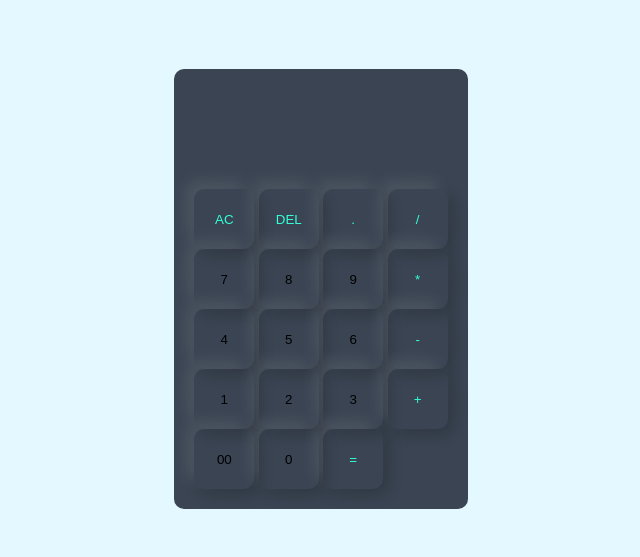
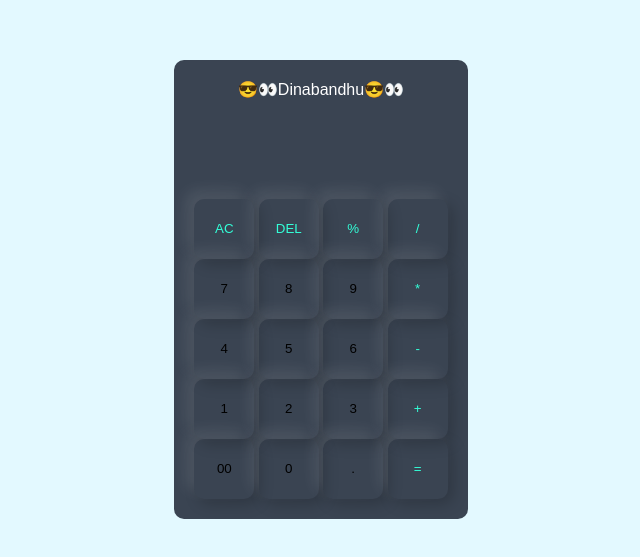
Before and after one commit to Dinabandhu97/Calculator-create-by-the-HTML-CSS-JAVA-SCRIPT, a plain HTML site: page index.html in a window 1280 px wide. Shown: the part 111-668 px from the top of the page, without its empty margins (319-959 px from the left). Drawn offline with Linux system fonts and the light colour scheme.

Commit message:
Add files via upload

```diff
--- a/index.html
+++ b/index.html
@@ -3,22 +3,24 @@
 <head>
     <meta charset="UTF-8">
     <meta name="viewport" content="width=device-width, initial-scale=1.0">
-    <title>Calculato using HTML CSS JAVA SCRIPT</title>
+    <title>Calculator using HTML CSS JAVA SCRIPT</title>
     <link rel="stylesheet" href="style.css">
 </head>
 <body>
     <div class="container">
     <div class="calculator">
         <form>
+            <p>😎👀Dinabandhu😎👀</p>
             <div class="display">
+
                 <input type="text" name="display">
             </div>
             <div>
                 <input type="button" value="AC" onclick="display.value =''" class="operator">
                 <input type="button" value="DEL"
                 onclick="display.value = display.value.toString().slice(0,-1)" class="operator">
-                <input type="button" value="."
-                onclick="display.value +='.'" class="operator">
+                <input type="button" value="%"
+                onclick="display.value +='%'" class="operator">
                 <input type="button" value="/"
                 onclick="display.value +='/'" class="operator">
             </div>
@@ -47,7 +49,10 @@
             <div>
                 <input type="button" value="00" onclick="display.value +='00'">
                 <input type="button" value="0" onclick="display.value +='0'">
+                <input type="button" value="."
+                onclick="display.value +='.'">
                 <input type="button" value="=" onclick="display.value = eval(display.value)" class="operator">
+
             </div>
         </form>
     </div>
--- a/style.css
+++ b/style.css
@@ -28,6 +28,10 @@
      background: transparent;
 
 }
+form p{
+    color:white;
+    text-align: center;
+}
 form .display{
     display:flex;
     justify-content: flex-end;
@@ -39,9 +43,7 @@ form .display input{
     font-size: 45px;
     box-shadow: none;
 }
-form input.equal{
-    width: 145px;
-}
+
 .operator{
     color:#33ffd8;
 }
```
